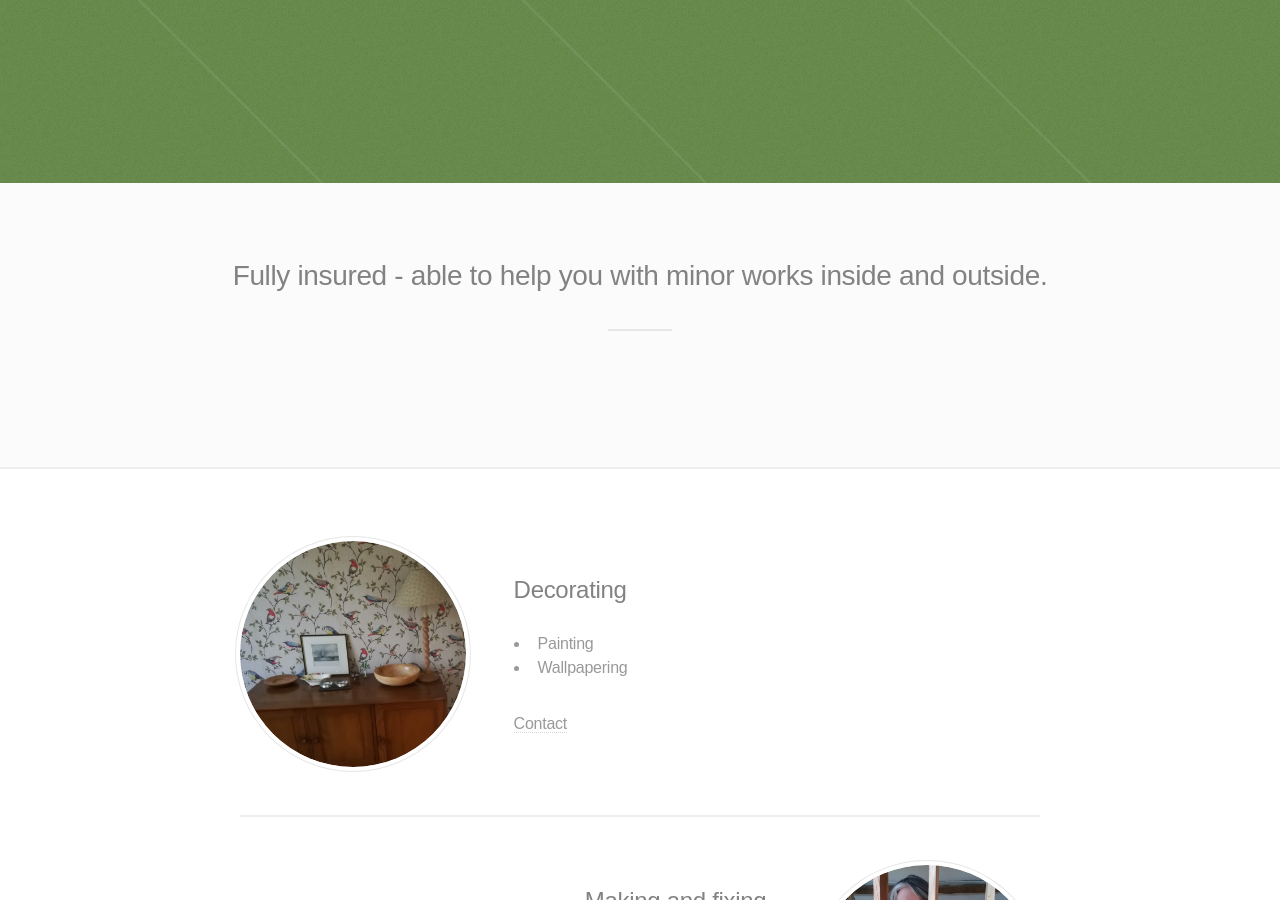
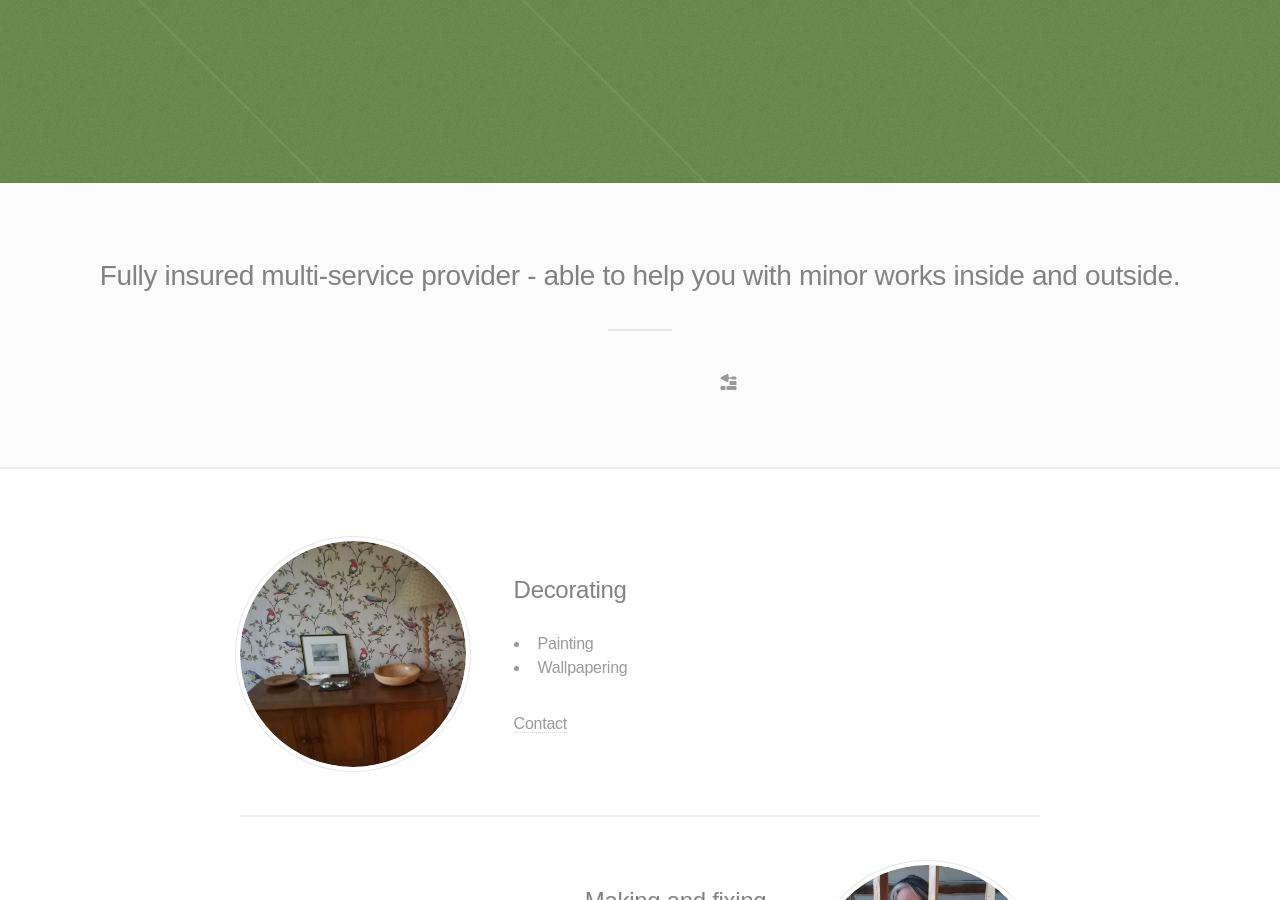
Before and after one commit to berthelemy/sarah.berthelemy.net, a Jekyll site: the page built from index.html, in a window 1280 px wide and 900 px high, scrolled down 717 px. Built offline with Jekyll 4.4.1, drawn with Linux system fonts in a browser that asks for light colours; nearby versions of some CDN libraries.

```diff
--- a/_layouts/home.html
+++ b/_layouts/home.html
@@ -51,13 +51,14 @@
 		<!-- One -->
 			<section id="one" class="wrapper style2 special">
 				<header class="major">
-					<h2>Fully insured - able to help you with minor works inside and outside.</h2>
+					<h2>Fully insured multi-service provider - able to help you with minor works inside and outside.</h2>
 				</header>
 				<ul class="icons major">
 					<li><span class="icon solid fa-paint-roller"><span class="label">Decorating</span></span></li>
 					<li><span class="icon solid fa-hammer"><span class="label">Making and fixing</span></span></li>
 					<li><span class="icon solid fa-trowel-bricks"><span class="label">Minor building work</span></span></li>
 					<li><span class="icon solid fa-person-digging"><span class="label">Gardening</span></span></li>
+					<i class="fa-solid fa-trowel-bricks"></i>
 				</ul>
 			</section>
 
```
